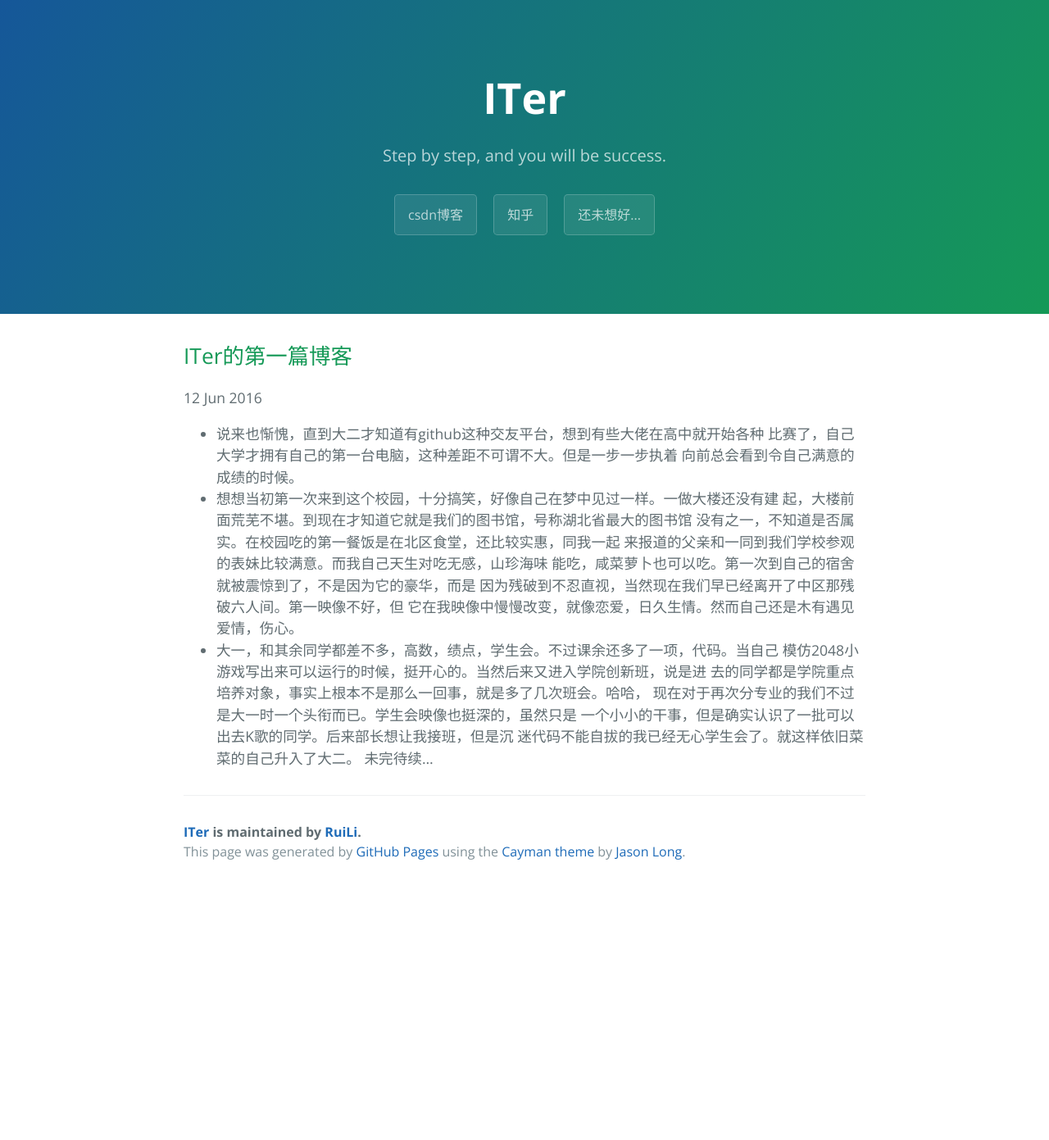
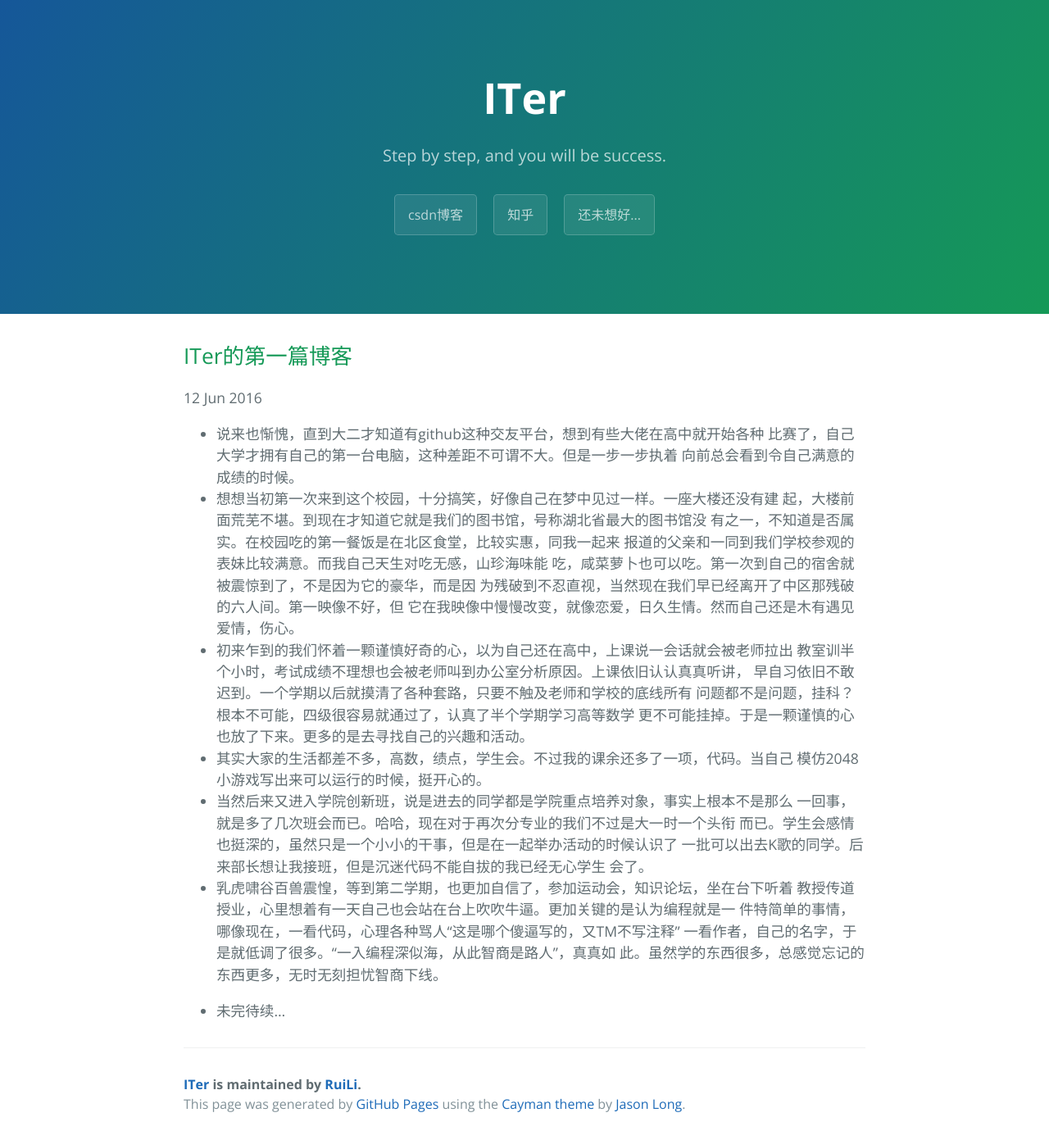
Before and after one commit to dongjiyu/dongjiyu.github.io, a Jekyll site: the page built from _posts/2016-06-12-first-blog.markdown, in a window 1280 px wide. Shown: the whole page at 82% size. Built offline with Jekyll 4.4.1, drawn with Linux system fonts in a browser that asks for light colours; before the commit the page ends 1083 px from its top, so only the background shows below that.

Commit message:
change layout

```diff
--- a/_posts/2016-06-12-first-blog.markdown
+++ b/_posts/2016-06-12-first-blog.markdown
@@ -8,17 +8,29 @@ categories: jekyll update
 *   说来也惭愧，直到大二才知道有github这种交友平台，想到有些大佬在高中就开始各种
     比赛了，自己大学才拥有自己的第一台电脑，这种差距不可谓不大。但是一步一步执着
     向前总会看到令自己满意的成绩的时候。
-*   想想当初第一次来到这个校园，十分搞笑，好像自己在梦中见过一样。一做大楼还没有建
-    起，大楼前面荒芜不堪。到现在才知道它就是我们的图书馆，号称湖北省最大的图书馆
-    没有之一，不知道是否属实。在校园吃的第一餐饭是在北区食堂，还比较实惠，同我一起
-    来报道的父亲和一同到我们学校参观的表妹比较满意。而我自己天生对吃无感，山珍海味
-    能吃，咸菜萝卜也可以吃。第一次到自己的宿舍就被震惊到了，不是因为它的豪华，而是
-    因为残破到不忍直视，当然现在我们早已经离开了中区那残破六人间。第一映像不好，但
+*   想想当初第一次来到这个校园，十分搞笑，好像自己在梦中见过一样。一座大楼还没有建
+    起，大楼前面荒芜不堪。到现在才知道它就是我们的图书馆，号称湖北省最大的图书馆没
+    有之一，不知道是否属实。在校园吃的第一餐饭是在北区食堂，比较实惠，同我一起来
+    报道的父亲和一同到我们学校参观的表妹比较满意。而我自己天生对吃无感，山珍海味能
+    吃，咸菜萝卜也可以吃。第一次到自己的宿舍就被震惊到了，不是因为它的豪华，而是因
+    为残破到不忍直视，当然现在我们早已经离开了中区那残破的六人间。第一映像不好，但
     它在我映像中慢慢改变，就像恋爱，日久生情。然而自己还是木有遇见爱情，伤心。
-*   大一，和其余同学都差不多，高数，绩点，学生会。不过课余还多了一项，代码。当自己
-    模仿2048小游戏写出来可以运行的时候，挺开心的。当然后来又进入学院创新班，说是进
-    去的同学都是学院重点培养对象，事实上根本不是那么一回事，就是多了几次班会。哈哈，
-    现在对于再次分专业的我们不过是大一时一个头衔而已。学生会映像也挺深的，虽然只是
-    一个小小的干事，但是确实认识了一批可以出去K歌的同学。后来部长想让我接班，但是沉
-    迷代码不能自拔的我已经无心学生会了。就这样依旧菜菜的自己升入了大二。
-                                                         未完待续...
+*   初来乍到的我们怀着一颗谨慎好奇的心，以为自己还在高中，上课说一会话就会被老师拉出
+    教室训半个小时，考试成绩不理想也会被老师叫到办公室分析原因。上课依旧认认真真听讲，
+    早自习依旧不敢迟到。一个学期以后就摸清了各种套路，只要不触及老师和学校的底线所有
+    问题都不是问题，挂科？根本不可能，四级很容易就通过了，认真了半个学期学习高等数学
+    更不可能挂掉。于是一颗谨慎的心也放了下来。更多的是去寻找自己的兴趣和活动。
+*   其实大家的生活都差不多，高数，绩点，学生会。不过我的课余还多了一项，代码。当自己
+    模仿2048小游戏写出来可以运行的时候，挺开心的。
+*   当然后来又进入学院创新班，说是进去的同学都是学院重点培养对象，事实上根本不是那么
+    一回事，就是多了几次班会而已。哈哈，现在对于再次分专业的我们不过是大一时一个头衔
+    而已。学生会感情也挺深的，虽然只是一个小小的干事，但是在一起举办活动的时候认识了
+    一批可以出去K歌的同学。后来部长想让我接班，但是沉迷代码不能自拔的我已经无心学生
+    会了。
+*   乳虎啸谷百兽震惶，等到第二学期，也更加自信了，参加运动会，知识论坛，坐在台下听着
+    教授传道授业，心里想着有一天自己也会站在台上吹吹牛逼。更加关键的是认为编程就是一
+    件特简单的事情，哪像现在，一看代码，心理各种骂人“这是哪个傻逼写的，又TM不写注释”
+    一看作者，自己的名字，于是就低调了很多。“一入编程深似海，从此智商是路人”，真真如
+    此。虽然学的东西很多，总感觉忘记的东西更多，无时无刻担忧智商下线。
+
+*                                          未完待续...
```
Also changed, not shown: _posts/2016-11-05-Happy-Birthday.markdown (+7 -5 lines).
